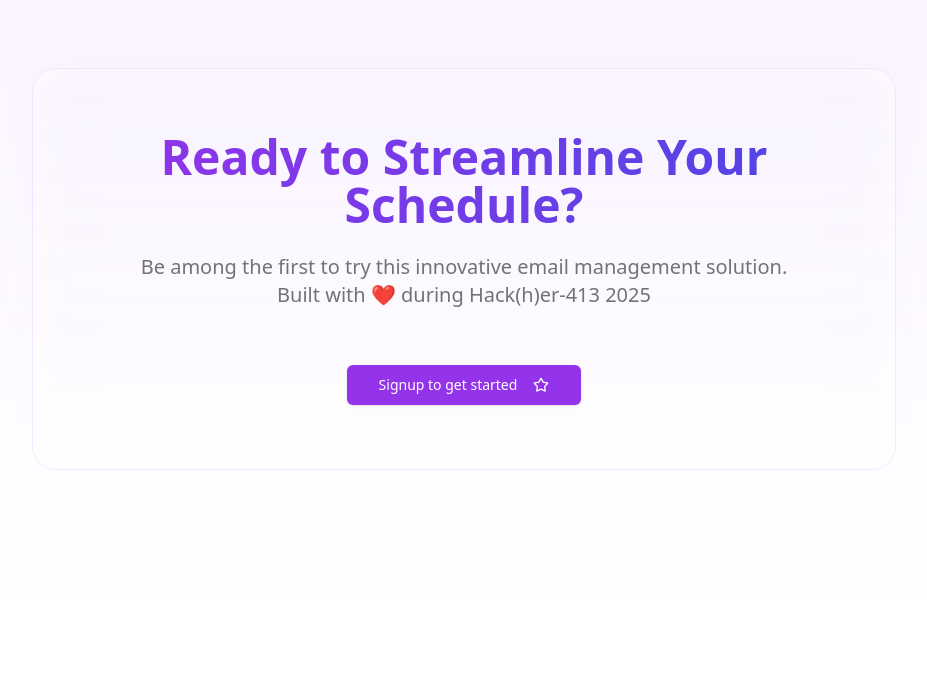
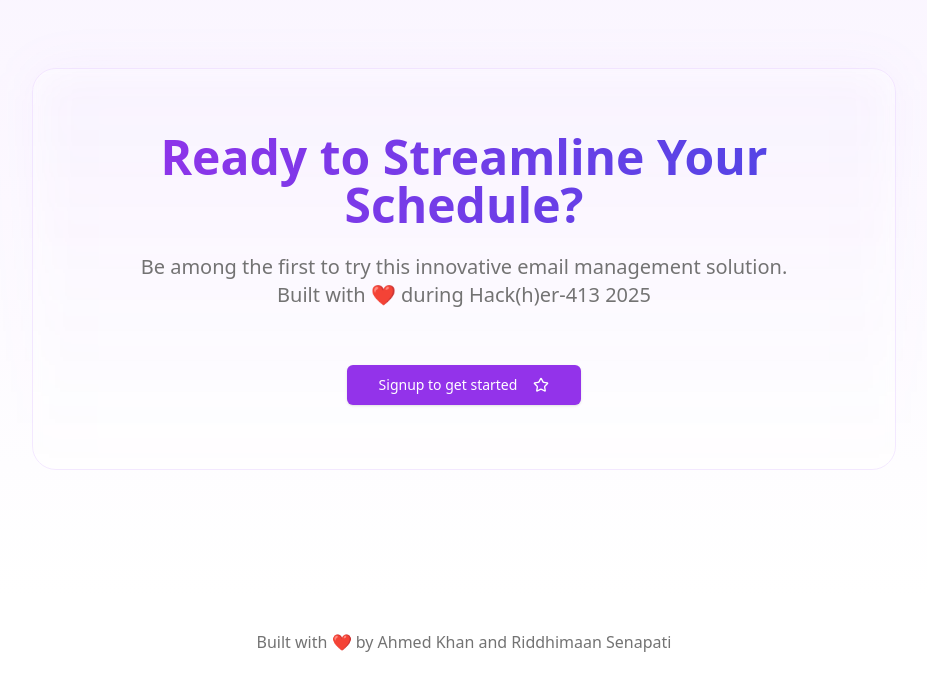
Before and after one commit to Riddhimaan-Senapati/InboxAI, a Next.js app in the folder frontend/: page / in a window 1280 px wide. Shown: the part 2454-3140 px from the top of the page, without its empty margins (176-1103 px from the left). Before the commit the page ends 3052 px from the top, so only its background shows below. Built offline with nearby package versions, Linux system fonts and the light colour scheme.

Commit message:
added credits at the bottom of homepage

```diff
--- a/frontend/app/page.tsx
+++ b/frontend/app/page.tsx
@@ -135,6 +135,13 @@ export default function Home() {
           </div>
         </div>
       </section>
+
+      {/* Footer */}
+      <section className="py-8 bg-white text-center">
+        <p className="text-base text-muted-foreground">
+          Built with ❤️ by Ahmed Khan and Riddhimaan Senapati
+        </p>
+      </section>
     </main>
   );
 }
```
